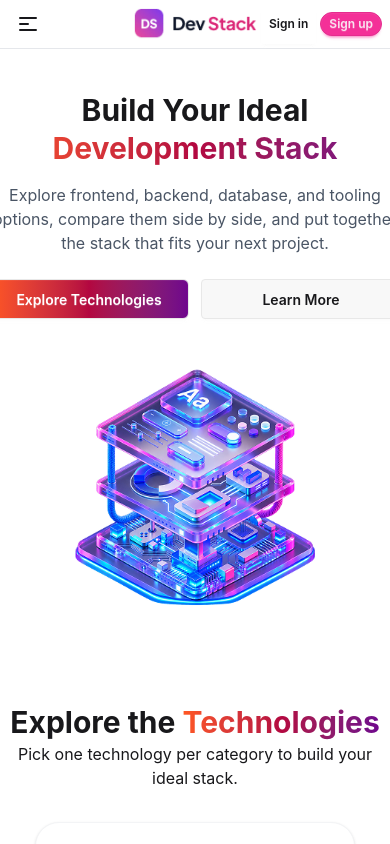
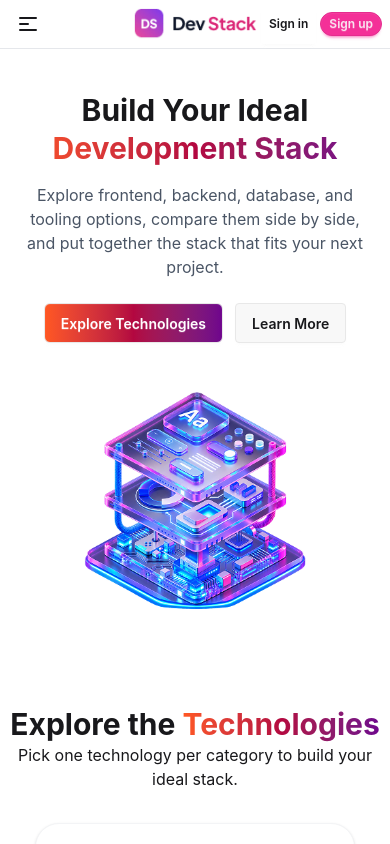
Before and after one commit to Rayhan-ul-islam/Assignment-05, a React (Vite) app: page / in a window 390 px wide. Shown: the top 844 px of the page. Built offline with nearby package versions, Linux system fonts and the light colour scheme; grey boxes are pictures that could not be loaded.

Commit message:
Fixing hero section responsive problem

```diff
--- a/src/Components/Hero.jsx
+++ b/src/Components/Hero.jsx
@@ -1,32 +1,40 @@
-import heroImage from '../assets/banner-stack.png'
+import heroImage from "../assets/banner-stack.png";
 
 const Hero = () => {
   return (
-
-        <div className="mt-15 container mx-auto pt-8 pb-4 flex flex-col md:flex-row items-center justify-between gap-8 text-center md:text-left">
+    <div className="container mx-auto mt-15 flex flex-col items-center gap-8 px-4 pt-8 pb-4 text-center md:flex-row md:justify-between md:text-left">
       <div className="flex-1 space-y-4">
         <div>
-                    <h1 className="text-3xl sm:text-4xl md:text-5xl font-bold leading-tight">
+          <h1 className="text-3xl font-bold leading-tight sm:text-4xl md:text-5xl">
             Build Your Ideal
           </h1>
-                    <h1 className="text-3xl sm:text-4xl md:text-5xl font-bold leading-tight text-gradient-dev">Development Stack</h1>
+
+          <h1 className="text-3xl font-bold leading-tight text-gradient-dev sm:text-4xl md:text-5xl">
+            Development Stack
+          </h1>
         </div>
-                <p className="text-gray-600 dark:text-gray-300 max-w-xl mx-auto md:mx-0 text-base sm:text-lg">
+
+        <p className="mx-auto max-w-xl text-base text-gray-600 dark:text-gray-300 sm:text-lg md:mx-0">
           Explore frontend, backend, database, and tooling options, compare them
           side by side, and put together the stack that fits your next project.
         </p>
 
-                <div className="flex justify-center md:justify-start items-center gap-3 pt-2">
-                    <button className="btn w-50 bg-linear-to-r from-[#FF5722] via-[#b30740] to-[#6f048d] text-white px-4 py-2 rounded-md">Explore Technologies</button>
-                    <button className="btn w-50">Learn More</button>
+        <div className="flex items-center justify-center gap-3 pt-2 md:justify-start">
+          <button className="btn rounded-md bg-linear-to-r from-[#FF5722] via-[#b30740] to-[#6f048d] px-4 py-2 text-white">
+            Explore Technologies
+          </button>
+
+          <button className="btn px-4 py-2">
+            Learn More
+          </button>
         </div>
       </div>
 
-            <div className="flex-1 flex justify-center w-full max-w-md">
+      <div className="flex w-full max-w-md flex-1 justify-center">
         <img
           src={heroImage}
           alt="Hero visual"
-                    className="w-full h-auto object-contain max-h-100"
+          className="h-auto max-h-100 w-full object-contain"
         />
       </div>
     </div>
--- a/src/Components/Technologies.jsx
+++ b/src/Components/Technologies.jsx
@@ -7,7 +7,7 @@ const Technologies = ({ techPromise }) => {
     return (
         <div className="col-span-3 grid justify-center gap-5 sm:grid-rows-1 md:grid-cols-3 mb-15">
             {allTechnologies.map(tech => (
-               <TechnologyCard tech={tech}></TechnologyCard>
+               <TechnologyCard tech={tech} key={tech.id}></TechnologyCard>
             ))}
         </div>
     );
```
Lines whose indentation alone changed are shown as unchanged.
